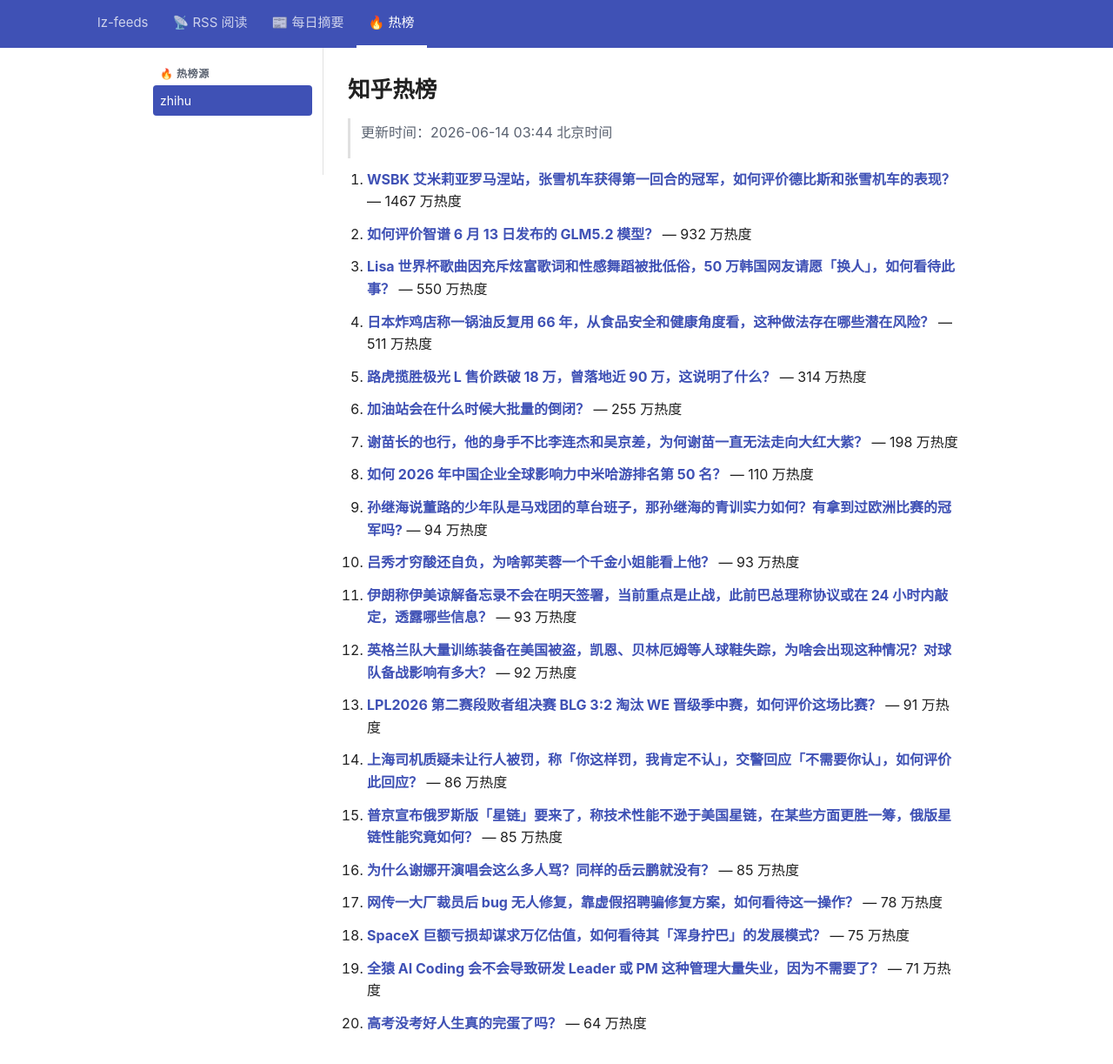
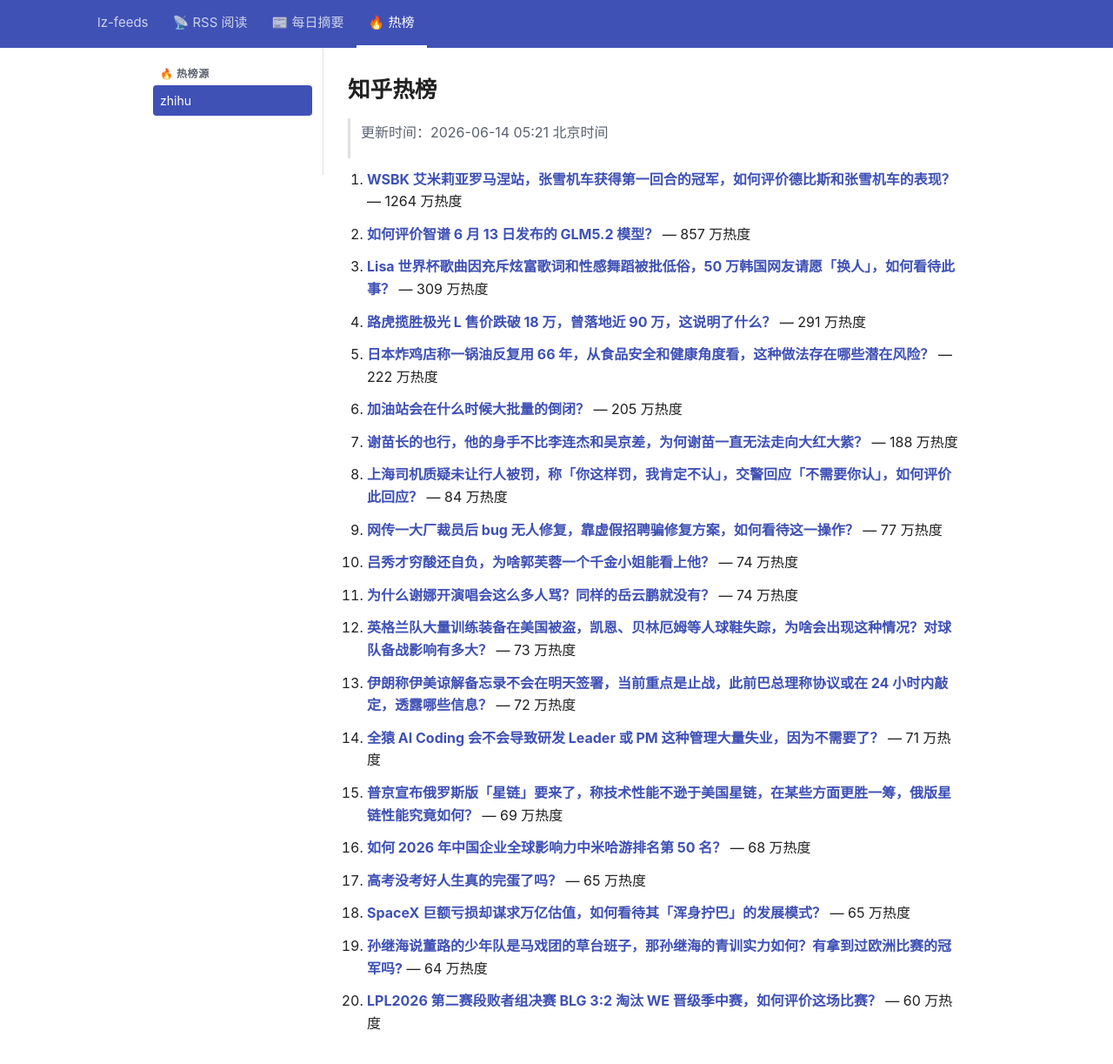
Before and after one commit to lizhang0101/lz-feeds, a Jekyll site: the page built from _hotlist/zhihu.md, in a window 1280 px wide and 1253 px high. Shown: the top 1223 px of the window at 87% size. Built offline with Jekyll 4.4.1, drawn with Linux system fonts in a browser that asks for light colours.

Commit message:
hotlist: 2026-06-13T21:21Z

```diff
--- a/_hotlist/zhihu.md
+++ b/_hotlist/zhihu.md
@@ -1,48 +1,48 @@
 ---
-updated: 2026-06-14 03:44 北京时间
+updated: 2026-06-14 05:21 北京时间
 count: 20
 ---
 
 # 知乎热榜
 
-> 更新时间：2026-06-14 03:44 北京时间
+> 更新时间：2026-06-14 05:21 北京时间
 
-1. **[WSBK 艾米莉亚罗马涅站，张雪机车获得第一回合的冠军，如何评价德比斯和张雪机车的表现？](https://www.zhihu.com/question/2049229235466810282)** — 1467 万热度
+1. **[WSBK 艾米莉亚罗马涅站，张雪机车获得第一回合的冠军，如何评价德比斯和张雪机车的表现？](https://www.zhihu.com/question/2049229235466810282)** — 1264 万热度
 
-2. **[如何评价智谱 6 月 13 日发布的 GLM5.2 模型？](https://www.zhihu.com/question/2049161661567723164)** — 932 万热度
+2. **[如何评价智谱 6 月 13 日发布的 GLM5.2 模型？](https://www.zhihu.com/question/2049161661567723164)** — 857 万热度
 
-3. **[Lisa 世界杯歌曲因充斥炫富歌词和性感舞蹈被批低俗，50 万韩国网友请愿「换人」，如何看待此事？](https://www.zhihu.com/question/2043273255205832365)** — 550 万热度
+3. **[Lisa 世界杯歌曲因充斥炫富歌词和性感舞蹈被批低俗，50 万韩国网友请愿「换人」，如何看待此事？](https://www.zhihu.com/question/2043273255205832365)** — 309 万热度
 
-4. **[日本炸鸡店称一锅油反复用 66 年，从食品安全和健康角度看，这种做法存在哪些潜在风险？](https://www.zhihu.com/question/2048692040377033581)** — 511 万热度
+4. **[路虎揽胜极光 L 售价跌破 18 万，曾落地近 90 万，这说明了什么？](https://www.zhihu.com/question/2048499018230149377)** — 291 万热度
 
-5. **[路虎揽胜极光 L 售价跌破 18 万，曾落地近 90 万，这说明了什么？](https://www.zhihu.com/question/2048499018230149377)** — 314 万热度
+5. **[日本炸鸡店称一锅油反复用 66 年，从食品安全和健康角度看，这种做法存在哪些潜在风险？](https://www.zhihu.com/question/2048692040377033581)** — 222 万热度
 
-6. **[加油站会在什么时候大批量的倒闭？](https://www.zhihu.com/question/2030910414037458949)** — 255 万热度
+6. **[加油站会在什么时候大批量的倒闭？](https://www.zhihu.com/question/2030910414037458949)** — 205 万热度
 
-7. **[谢苗长的也行，他的身手不比李连杰和吴京差，为何谢苗一直无法走向大红大紫？](https://www.zhihu.com/question/2048504030540968117)** — 198 万热度
+7. **[谢苗长的也行，他的身手不比李连杰和吴京差，为何谢苗一直无法走向大红大紫？](https://www.zhihu.com/question/2048504030540968117)** — 188 万热度
 
-8. **[如何 2026 年中国企业全球影响力中米哈游排名第 50 名？](https://www.zhihu.com/question/2049185744908989704)** — 110 万热度
+8. **[上海司机质疑未让行人被罚，称「你这样罚，我肯定不认」，交警回应「不需要你认」，如何评价此回应？](https://www.zhihu.com/question/2048080241726321005)** — 84 万热度
 
-9. **[孙继海说董路的少年队是马戏团的草台班子，那孙继海的青训实力如何？有拿到过欧洲比赛的冠军吗?](https://www.zhihu.com/question/2047660939407893403)** — 94 万热度
+9. **[网传一大厂裁员后 bug 无人修复，靠虚假招聘骗修复方案，如何看待这一操作？](https://www.zhihu.com/question/2047628590754133157)** — 77 万热度
 
-10. **[吕秀才穷酸还自负，为啥郭芙蓉一个千金小姐能看上他？](https://www.zhihu.com/question/2047372994247496254)** — 93 万热度
+10. **[吕秀才穷酸还自负，为啥郭芙蓉一个千金小姐能看上他？](https://www.zhihu.com/question/2047372994247496254)** — 74 万热度
 
-11. **[伊朗称伊美谅解备忘录不会在明天签署，当前重点是止战，此前巴总理称协议或在 24 小时内敲定，透露哪些信息？](https://www.zhihu.com/question/2049209357032764040)** — 93 万热度
+11. **[为什么谢娜开演唱会这么多人骂？同样的岳云鹏就没有？](https://www.zhihu.com/question/2047118369313273085)** — 74 万热度
 
-12. **[英格兰队大量训练装备在美国被盗，凯恩、贝林厄姆等人球鞋失踪，为啥会出现这种情况？对球队备战影响有多大？](https://www.zhihu.com/question/2049101471308669244)** — 92 万热度
+12. **[英格兰队大量训练装备在美国被盗，凯恩、贝林厄姆等人球鞋失踪，为啥会出现这种情况？对球队备战影响有多大？](https://www.zhihu.com/question/2049101471308669244)** — 73 万热度
 
-13. **[LPL2026 第二赛段败者组决赛 BLG 3:2 淘汰 WE 晋级季中赛，如何评价这场比赛？](https://www.zhihu.com/question/2049144967126316380)** — 91 万热度
+13. **[伊朗称伊美谅解备忘录不会在明天签署，当前重点是止战，此前巴总理称协议或在 24 小时内敲定，透露哪些信息？](https://www.zhihu.com/question/2049209357032764040)** — 72 万热度
 
-14. **[上海司机质疑未让行人被罚，称「你这样罚，我肯定不认」，交警回应「不需要你认」，如何评价此回应？](https://www.zhihu.com/question/2048080241726321005)** — 86 万热度
+14. **[全猿 AI Coding 会不会导致研发 Leader 或 PM 这种管理大量失业，因为不需要了？](https://www.zhihu.com/question/1997586495188521827)** — 71 万热度
 
-15. **[普京宣布俄罗斯版「星链」要来了，称技术性能不逊于美国星链，在某些方面更胜一筹，俄版星链性能究竟如何？](https://www.zhihu.com/question/2049121142619599290)** — 85 万热度
+15. **[普京宣布俄罗斯版「星链」要来了，称技术性能不逊于美国星链，在某些方面更胜一筹，俄版星链性能究竟如何？](https://www.zhihu.com/question/2049121142619599290)** — 69 万热度
 
-16. **[为什么谢娜开演唱会这么多人骂？同样的岳云鹏就没有？](https://www.zhihu.com/question/2047118369313273085)** — 85 万热度
+16. **[如何 2026 年中国企业全球影响力中米哈游排名第 50 名？](https://www.zhihu.com/question/2049185744908989704)** — 68 万热度
 
-17. **[网传一大厂裁员后 bug 无人修复，靠虚假招聘骗修复方案，如何看待这一操作？](https://www.zhihu.com/question/2047628590754133157)** — 78 万热度
+17. **[高考没考好人生真的完蛋了吗？](https://www.zhihu.com/question/2049194686888333700)** — 65 万热度
 
-18. **[SpaceX 巨额亏损却谋求万亿估值，如何看待其「浑身拧巴」的发展模式？](https://www.zhihu.com/question/2045782374403788909)** — 75 万热度
+18. **[SpaceX 巨额亏损却谋求万亿估值，如何看待其「浑身拧巴」的发展模式？](https://www.zhihu.com/question/2045782374403788909)** — 65 万热度
 
-19. **[全猿 AI Coding 会不会导致研发 Leader 或 PM 这种管理大量失业，因为不需要了？](https://www.zhihu.com/question/1997586495188521827)** — 71 万热度
+19. **[孙继海说董路的少年队是马戏团的草台班子，那孙继海的青训实力如何？有拿到过欧洲比赛的冠军吗?](https://www.zhihu.com/question/2047660939407893403)** — 64 万热度
 
-20. **[高考没考好人生真的完蛋了吗？](https://www.zhihu.com/question/2049194686888333700)** — 64 万热度
+20. **[LPL2026 第二赛段败者组决赛 BLG 3:2 淘汰 WE 晋级季中赛，如何评价这场比赛？](https://www.zhihu.com/question/2049144967126316380)** — 60 万热度
```
